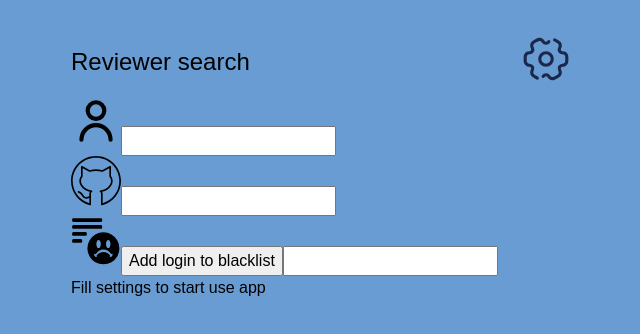
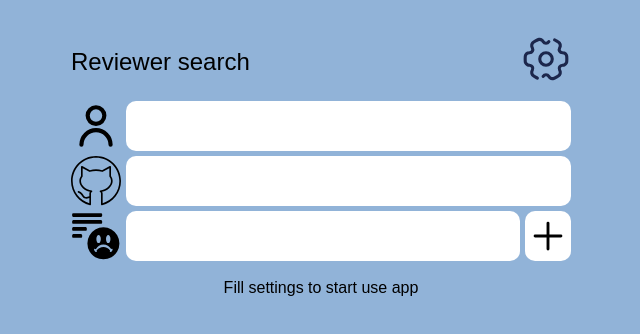
Before and after one commit to SKornya/hh-hw-react, a React (Vite) app: page / in a window 1280 px wide. Both pictures are taken after a click on the label 865 px from the left and 62 px from the top of the page. Shown: the top 334 px of the page, without its empty margins (319-959 px from the left). Built offline with nearby package versions, Linux system fonts and the light colour scheme.

Commit message:
working variant

```diff
--- /dev/null
+++ b/src/Components/Blacklist/Blacklist.less
@@ -0,0 +1,74 @@
+.blacklist {
+
+  &__form {
+    display: flex;
+    align-items: center;
+
+    &-container {
+      width: 100%;
+      height: 50px;
+
+      display: flex;
+      justify-content: space-between;
+      align-items: center;
+    }
+  }
+
+  &__input {
+    width: 100%;
+    height: 50px;
+    margin-left: 5px;
+    padding: 10px;
+
+    font-size: 20px;
+
+    border: 0;
+    outline: 0;
+    border-radius: 10px;
+  }
+
+  &__label {
+    height: 100%;
+  }
+
+  &__button {
+    width: 50px;
+    height: 50px;
+
+    margin-left: 5px;
+
+    border-radius: 10px;
+    border: 0;
+    background: center / contain no-repeat url('../../assets/add.svg') #fff;
+    cursor: pointer;
+
+    &-remove {
+      background: center / contain no-repeat url('../../assets/remove.svg');
+
+      display: block;
+      width: 30px;
+      height: 30px;
+
+      border-radius: 5px;
+    }
+  }
+
+  &__list {
+    padding: 0;
+
+    &-element {
+      height: 50px;
+      list-style-type: none;
+
+      display: flex;
+      justify-content: space-between;
+      align-items: center;
+
+      background-color: #cbc5c5;
+
+      margin: 5px 0;
+      padding: 10px;
+      border-radius: 10px;
+    }
+  }
+}
--- a/src/Components/Blacklist/Blacklist.tsx
+++ b/src/Components/Blacklist/Blacklist.tsx
@@ -1,5 +1,7 @@
 import { FormEvent, FunctionComponent, useContext, useRef } from 'react';
 import { StorageContext } from '../../Context/StorageContext';
+
+import './Blacklist.less';
 
 interface BlacklistProps {
   imgSrc: string;
@@ -30,8 +32,11 @@ const Blacklist: FunctionComponent<BlacklistProps> = ({ imgSrc }) => {
     e.preventDefault();
     const login = inputRef.current?.value;
 
-    if (login) {
-      const newSettings = { ...settings, blacklist: [...blacklist, login] };
+    if (login && !blacklist.includes(login.toLowerCase())) {
+      const newSettings = {
+        ...settings,
+        blacklist: [...blacklist, login.toLowerCase()],
+      };
       setDataToLocalStorage(newSettings);
       setSettings(newSettings);
     }
@@ -40,19 +45,30 @@ const Blacklist: FunctionComponent<BlacklistProps> = ({ imgSrc }) => {
   };
 
   return (
-    <div>
-      <form ref={formRef} className="blacklist" onSubmit={addToBlacklist}>
-        <img src={imgSrc} alt="blacklist-logo" className="blacklist-logo" />
-        <button>Add login to blacklist</button>
-        <input ref={inputRef} />
+    <div className="blacklist">
+      <form ref={formRef} className="blacklist__form" onSubmit={addToBlacklist}>
+        <div className="blacklist__form-container">
+          <label htmlFor="blacklist__input" className="blacklist__label">
+            <img src={imgSrc} alt="blacklist-logo" className="blacklist-logo" />
+          </label>
+          <input
+            ref={inputRef}
+            id="blacklist__input"
+            className="blacklist__input"
+          />
+        </div>
+        <button className="blacklist__button"></button>
       </form>
 
       {blacklist.length > 0 ? (
-        <ul>
+        <ul className="blacklist__list">
           {blacklist.map((user) => (
-            <li key={user}>
-              <span>{user}</span>
-              <button onClick={() => removeFromBlacklist(user)}>remove</button>
+            <li key={user} className="blacklist__list-element">
+              <div className="blacklist__list-user">{user}</div>
+              <button
+                className="blacklist__button-remove"
+                onClick={() => removeFromBlacklist(user)}
+              ></button>
             </li>
           ))}
         </ul>
--- a/src/Components/Input/Input.less
+++ b/src/Components/Input/Input.less
@@ -4,12 +4,34 @@
     align-items: center;
     justify-content: center;
 
+    height: 50px;
+
+    margin: 5px 0;
+
+    &__input {
+      width: 100%;
+      height: 50px;
+      margin-left: 5px;
+      padding: 10px;
+
+      font-size: 20px;
+
+      border: 0;
+      outline: 0;
+      border-radius: 10px;
+    }
+
+    &__label {
+      height: 100%;
+    }
   }
 }
 
 .generate-styles() {
-  .create-styles('user');
-  .create-styles('repo');
+  .create-styles(user);
+  .create-styles(repo);
 }
 
-.generate-styles();
+.create-styles(user);
+  .create-styles(repo);
+// .create-styles(user);
--- a/src/Components/Input/Input.tsx
+++ b/src/Components/Input/Input.tsx
@@ -3,8 +3,6 @@ import { FunctionComponent, useContext, useRef, useState } from 'react';
 import { StorageContext, Settings } from '../../Context/StorageContext';
 
 import './Input.less';
-
-// import debounce from '../../debounce';
 
 interface InputProps {
   inputType: string;
@@ -31,7 +29,7 @@ const Input: FunctionComponent<InputProps> = ({ inputType, imgSrc }) => {
   const setUserSetting = () => {
     const value = inputRef.current?.value;
 
-    if (value) {
+    if (value !== undefined) {
       setInputValue(value);
 
       const newSettings: Settings = {
@@ -46,8 +44,8 @@ const Input: FunctionComponent<InputProps> = ({ inputType, imgSrc }) => {
 
   return (
     <div className={inputType}>
-      <label htmlFor={inputType}>
-        <img src={imgSrc} alt="" />
+      <label htmlFor={inputType} className={`${inputType}__label`}>
+        <img src={imgSrc} alt={inputType} className="input-logo" />
       </label>
       <input
         id={inputType}
--- a/src/Components/Reviewer/Reviewer.less
+++ b/src/Components/Reviewer/Reviewer.less
@@ -1,10 +1,42 @@
+.content {
+  padding: 5px;
+
+  display: flex;
+  flex-direction: column;
+
+  &__button.button {
+    background-color: #00a6ff;
+    margin: 10px 0;
+  }
+
+  &__initial, &__error, &__contributor {
+    margin: 10px 0;
+    text-align: center
+  }
+
+  &__error {
+    color: red;
+  }
+
+  &__contributor {
+    font-size: 24px;
+
+    &-link {
+      font-size: 20px;
+
+      display: block;
+      margin: 0 auto;
+    }
+  }
+}
+
 .spinner {
   display: inline-block;
   width: 50px;
   height: 50px;
-}
+  margin: 0 auto;
 
-.spinner {
+  &::after {
     content: " ";
     display: block;
     width: 44px;
@@ -15,6 +47,7 @@
     border-color: #000 transparent #000 transparent;
     animation: spinner 1.2s linear infinite;
   }
+}
 
 @keyframes spinner {
   0% {
--- a/src/Components/Reviewer/Reviewer.tsx
+++ b/src/Components/Reviewer/Reviewer.tsx
@@ -3,23 +3,17 @@ import { FunctionComponent, useContext, useState } from 'react';
 import { StorageContext } from '../../Context/StorageContext';
 
 import './Reviewer.less';
-// import useLocalStorage, { Settings } from '../../hooks/useLocalStorage';
 
 interface Contributor {
   login: string;
   html_url: string;
 }
 
-// interface Reviewer extends Contributor {
-//   link: string;
-// }
-
 const ROOT_URL = 'https://api.github.com';
 
 const Reviewer: FunctionComponent = () => {
   const [isLoading, setIsLoading] = useState<boolean>(false);
   const [isLoaded, setIsLoaded] = useState<boolean>(false);
-  // const [contributors, setContributors] = useState<Array<Contributor>>([]);
   const [reviewer, setReviewer] = useState<Contributor | null>(null);
 
   const [errorMessage, setErrorMessage] = useState<string | null>(null);
@@ -75,11 +69,10 @@ const Reviewer: FunctionComponent = () => {
       const data = (await getData()) as Array<Contributor>;
       const mappedContributors: Array<Contributor> = data.map(
         (contributor) => ({
-          login: contributor.login,
+          login: contributor.login.toLowerCase(),
           html_url: contributor.html_url,
         })
       );
-      // setContributors(mappedContributors);
       setIsLoaded(true);
 
       getRandomReviewer(mappedContributors);
@@ -95,30 +88,42 @@ const Reviewer: FunctionComponent = () => {
     <div className="content">
       {isLoading && <div className="spinner"></div>}
 
-      {!isLoading && user && (
-        <button disabled={isLoading || !user} onClick={searchContributor}>
+      {!isLoading && user && repo && (
+        <button
+          className="button content__button"
+          disabled={isLoading || !user || !repo}
+          onClick={searchContributor}
+        >
           Search reviewer for {user}!
         </button>
       )}
 
-      {!user && !errorMessage && <div>Fill settings to start use app</div>}
+      {(!user || !repo) && !errorMessage && (
+        <div className="content__initial">Fill settings to start use app</div>
+      )}
 
       {errorMessage && (
-        <div>
+        <div className="content__error">
           Oops! {errorMessage} Error status is {errorStatus}
         </div>
       )}
 
-      {isLoaded && (
-        <div className="content__contributors">
-          Your reviewer is{' '}
+      {isLoaded && user && repo && (
+        <div className="content__contributor">
+          {reviewer ? (
+            <>
+              Your reviewer
               <a
                 href={reviewer?.html_url}
-            className="content__contributors-link"
+                className="content__contributor-link"
                 target="_blank"
               >
                 {reviewer?.login}
               </a>
+            </>
+          ) : (
+            <>There is no contributors for this user or repository</>
+          )}
         </div>
       )}
     </div>
--- a/src/index.less
+++ b/src/index.less
@@ -7,10 +7,28 @@
 }
 
 body {
-  background-color: #689CD2;
+  background-color: #91b3d8;
 }
 
 #root {
-  max-width: 500px;
+  min-width: 350px;
+  width: 500px;
   margin: 0 auto;
 }
+
+.button {
+  width: 100%;
+  height: 50px;
+  border: 0;
+  border-radius: 10px;
+  outline: 0;
+
+  background-color: #fff;
+
+  cursor: pointer;
+  transition: transform .3s;
+
+  &:hover {
+    transform: scale(1.05);
+  }
+}
```
Also changed, not shown: src/assets/add.svg (added), src/assets/remove.svg (added). Lines whose indentation alone changed are shown as unchanged.
